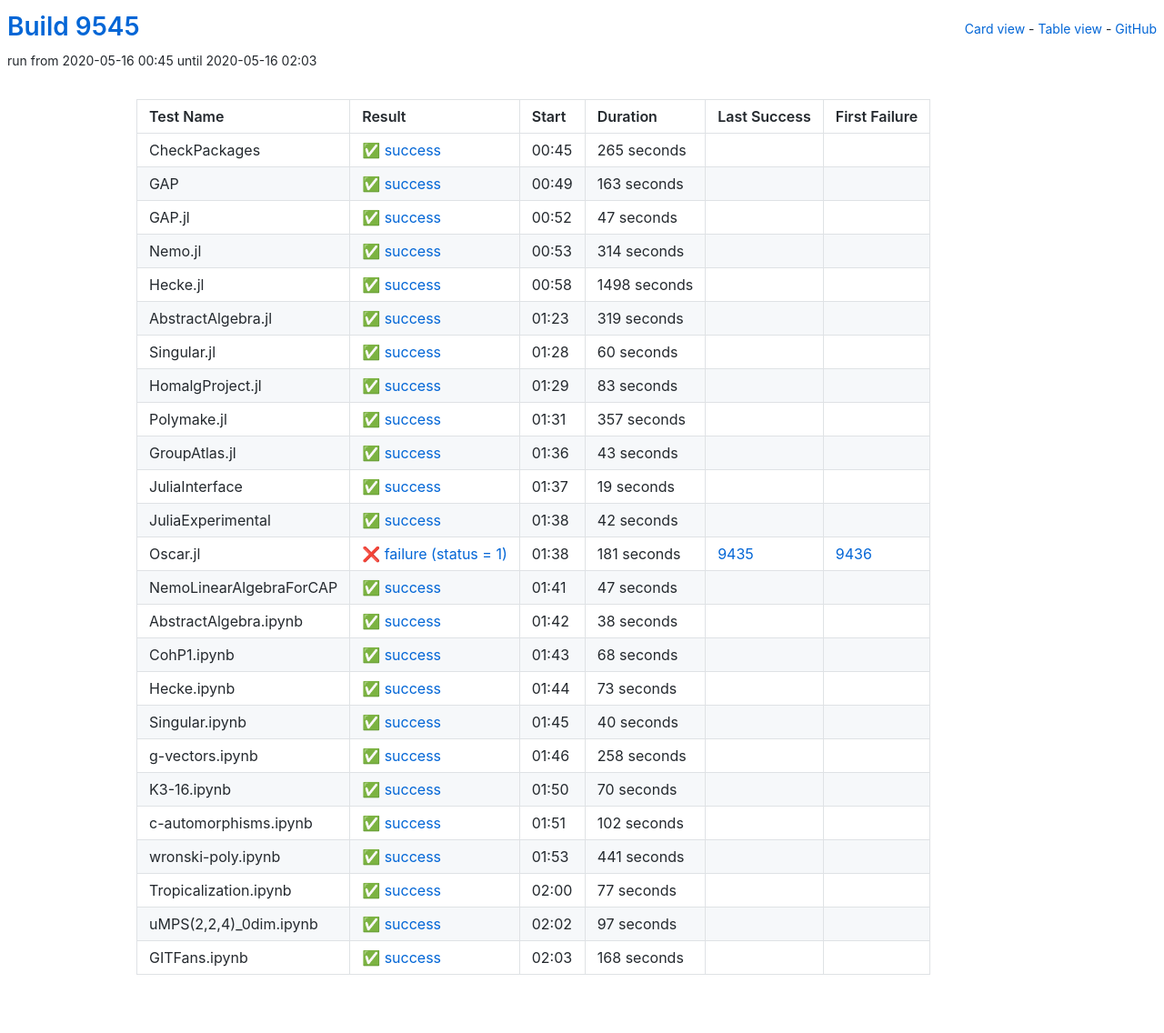
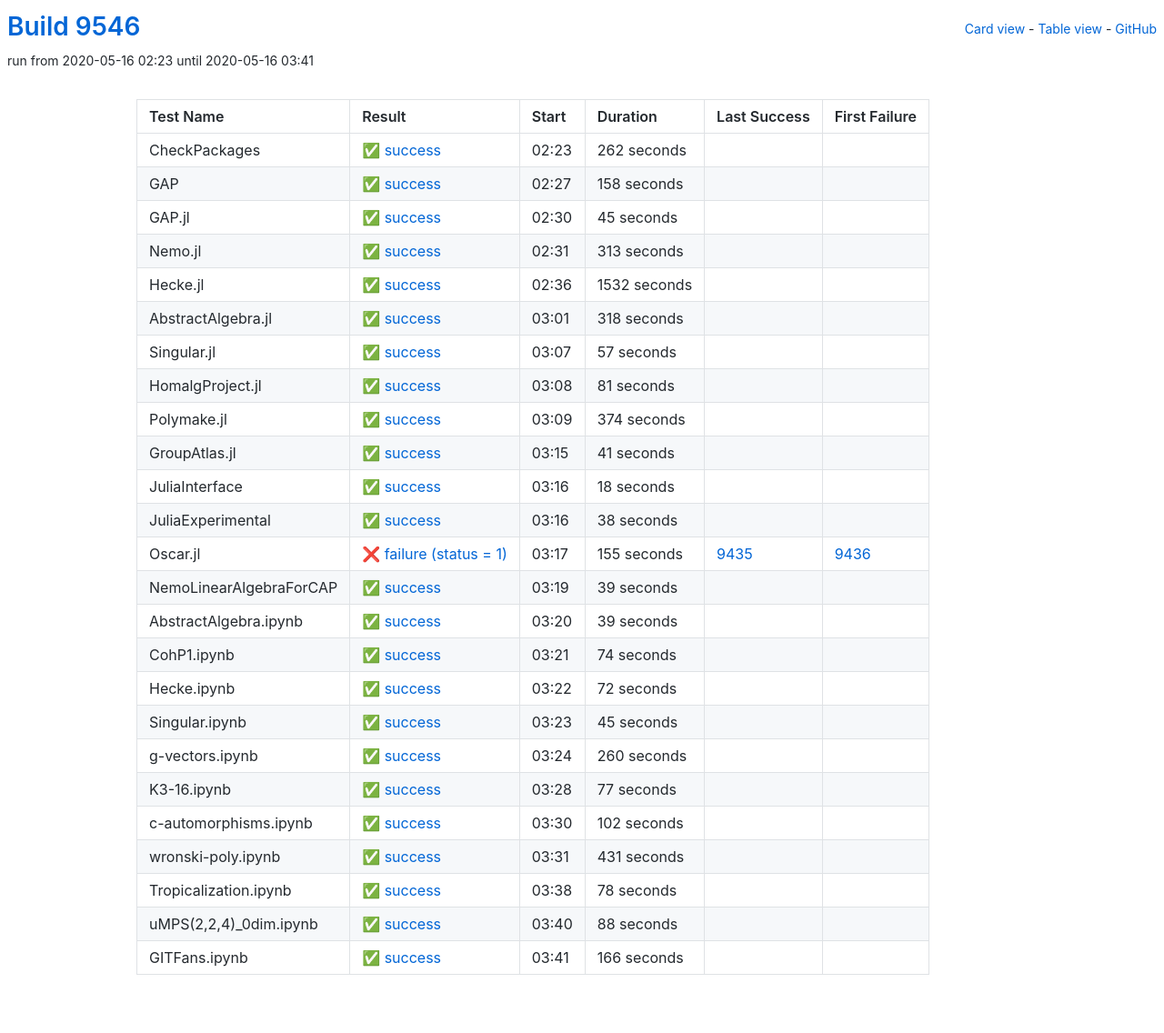
Before and after one commit to oscar-system/oscar-ci-status, a Jekyll site: the page built from table.html, in a window 1280 px wide. Shown: the whole page at 91% size. Built offline with Jekyll 4.4.1, drawn with Linux system fonts in a browser that asks for light colours.

Commit message:
Build 9546

```diff
--- a/_data/ci.yml
+++ b/_data/ci.yml
@@ -1,245 +1,245 @@
-build: 9545
-build_url: https://oscarci.mathematik.uni-kl.de/job/oscar/9545/
+build: 9546
+build_url: https://oscarci.mathematik.uni-kl.de/job/oscar/9546/
 job: oscar
 tests:
-- duration: 265
+- duration: 262
   exitcode: 0
   first_failure: false
   first_failure_url: null
   id: checkpackages
   last_success: false
   last_success_url: null
-  log: https://oscarci.mathematik.uni-kl.de/job/oscar/9545/artifact/logs/build-9545/CheckPackages.log
+  log: https://oscarci.mathematik.uni-kl.de/job/oscar/9546/artifact/logs/build-9546/CheckPackages.log
   name: CheckPackages
-  start: 2020-05-16 00:45
+  start: 2020-05-16 02:23
   status: success
   success: true
-- duration: 163
+- duration: 158
   exitcode: 0
   first_failure: false
   first_failure_url: null
   id: gap
   last_success: false
   last_success_url: null
-  log: https://oscarci.mathematik.uni-kl.de/job/oscar/9545/artifact/logs/build-9545/GAP.log
+  log: https://oscarci.mathematik.uni-kl.de/job/oscar/9546/artifact/logs/build-9546/GAP.log
   name: GAP
-  start: 2020-05-16 00:49
+  start: 2020-05-16 02:27
   status: success
   success: true
-- duration: 47
+- duration: 45
   exitcode: 0
   first_failure: false
   first_failure_url: null
   id: gap-jl
   last_success: false
   last_success_url: null
-  log: https://oscarci.mathematik.uni-kl.de/job/oscar/9545/artifact/logs/build-9545/GAP.jl.log
+  log: https://oscarci.mathematik.uni-kl.de/job/oscar/9546/artifact/logs/build-9546/GAP.jl.log
   name: GAP.jl
-  start: 2020-05-16 00:52
+  start: 2020-05-16 02:30
   status: success
   success: true
-- duration: 314
+- duration: 313
   exitcode: 0
   first_failure: false
   first_failure_url: null
   id: nemo-jl
   last_success: false
   last_success_url: null
-  log: https://oscarci.mathematik.uni-kl.de/job/oscar/9545/artifact/logs/build-9545/Nemo.jl.log
+  log: https://oscarci.mathematik.uni-kl.de/job/oscar/9546/artifact/logs/build-9546/Nemo.jl.log
   name: Nemo.jl
-  start: 2020-05-16 00:53
+  start: 2020-05-16 02:31
   status: success
   success: true
-- duration: 1498
+- duration: 1532
   exitcode: 0
   first_failure: false
   first_failure_url: null
   id: hecke-jl
   last_success: false
   last_success_url: null
-  log: https://oscarci.mathematik.uni-kl.de/job/oscar/9545/artifact/logs/build-9545/Hecke.jl.log
+  log: https://oscarci.mathematik.uni-kl.de/job/oscar/9546/artifact/logs/build-9546/Hecke.jl.log
   name: Hecke.jl
-  start: 2020-05-16 00:58
+  start: 2020-05-16 02:36
   status: success
   success: true
-- duration: 319
+- duration: 318
   exitcode: 0
   first_failure: false
   first_failure_url: null
   id: abstractalgebra-jl
   last_success: false
   last_success_url: null
-  log: https://oscarci.mathematik.uni-kl.de/job/oscar/9545/artifact/logs/build-9545/AbstractAlgebra.jl.log
+  log: https://oscarci.mathematik.uni-kl.de/job/oscar/9546/artifact/logs/build-9546/AbstractAlgebra.jl.log
   name: AbstractAlgebra.jl
-  start: 2020-05-16 01:23
+  start: 2020-05-16 03:01
   status: success
   success: true
-- duration: 60
+- duration: 57
   exitcode: 0
   first_failure: false
   first_failure_url: null
   id: singular-jl
   last_success: false
   last_success_url: null
-  log: https://oscarci.mathematik.uni-kl.de/job/oscar/9545/artifact/logs/build-9545/Singular.jl.log
+  log: https://oscarci.mathematik.uni-kl.de/job/oscar/9546/artifact/logs/build-9546/Singular.jl.log
   name: Singular.jl
-  start: 2020-05-16 01:28
+  start: 2020-05-16 03:07
   status: success
   success: true
-- duration: 83
+- duration: 81
   exitcode: 0
   first_failure: false
   first_failure_url: null
   id: homalgproject-jl
   last_success: false
   last_success_url: null
-  log: https://oscarci.mathematik.uni-kl.de/job/oscar/9545/artifact/logs/build-9545/HomalgProject.jl.log
+  log: https://oscarci.mathematik.uni-kl.de/job/oscar/9546/artifact/logs/build-9546/HomalgProject.jl.log
   name: HomalgProject.jl
-  start: 2020-05-16 01:29
+  start: 2020-05-16 03:08
   status: success
   success: true
-- duration: 357
+- duration: 374
   exitcode: 0
   first_failure: false
   first_failure_url: null
   id: polymake-jl
   last_success: false
   last_success_url: null
-  log: https://oscarci.mathematik.uni-kl.de/job/oscar/9545/artifact/logs/build-9545/Polymake.jl.log
+  log: https://oscarci.mathematik.uni-kl.de/job/oscar/9546/artifact/logs/build-9546/Polymake.jl.log
   name: Polymake.jl
-  start: 2020-05-16 01:31
+  start: 2020-05-16 03:09
   status: success
   success: true
-- duration: 43
+- duration: 41
   exitcode: 0
   first_failure: false
   first_failure_url: null
   id: groupatlas-jl
   last_success: false
   last_success_url: null
-  log: https://oscarci.mathematik.uni-kl.de/job/oscar/9545/artifact/logs/build-9545/GroupAtlas.jl.log
+  log: https://oscarci.mathematik.uni-kl.de/job/oscar/9546/artifact/logs/build-9546/GroupAtlas.jl.log
   name: GroupAtlas.jl
-  start: 2020-05-16 01:36
+  start: 2020-05-16 03:15
   status: success
   success: true
-- duration: 19
+- duration: 18
   exitcode: 0
   first_failure: false
   first_failure_url: null
   id: juliainterface
   last_success: false
   last_success_url: null
-  log: https://oscarci.mathematik.uni-kl.de/job/oscar/9545/artifact/logs/build-9545/JuliaInterface.log
+  log: https://oscarci.mathematik.uni-kl.de/job/oscar/9546/artifact/logs/build-9546/JuliaInterface.log
   name: JuliaInterface
-  start: 2020-05-16 01:37
+  start: 2020-05-16 03:16
   status: success
   success: true
-- duration: 42
+- duration: 38
   exitcode: 0
   first_failure: false
   first_failure_url: null
   id: juliaexperimental
   last_success: false
   last_success_url: null
-  log: https://oscarci.mathematik.uni-kl.de/job/oscar/9545/artifact/logs/build-9545/JuliaExperimental.log
+  log: https://oscarci.mathematik.uni-kl.de/job/oscar/9546/artifact/logs/build-9546/JuliaExperimental.log
   name: JuliaExperimental
-  start: 2020-05-16 01:38
+  start: 2020-05-16 03:16
   status: success
   success: true
-- duration: 181
+- duration: 155
   exitcode: 1
   first_failure: 9436
   first_failure_url: https://oscarci.mathematik.uni-kl.de/job/oscar/9436/
   id: oscar-jl
   last_success: 9435
   last_success_url: https://oscarci.mathematik.uni-kl.de/job/oscar/9435/
-  log: https://oscarci.mathematik.uni-kl.de/job/oscar/9545/artifact/logs/build-9545/Oscar.jl.log
+  log: https://oscarci.mathematik.uni-kl.de/job/oscar/9546/artifact/logs/build-9546/Oscar.jl.log
   name: Oscar.jl
-  start: 2020-05-16 01:38
+  start: 2020-05-16 03:17
   status: failure
   success: false
-- duration: 47
+- duration: 39
   exitcode: 0
   first_failure: false
   first_failure_url: null
   id: nemolinearalgebraforcap
   last_success: false
   last_success_url: null
-  log: https://oscarci.mathematik.uni-kl.de/job/oscar/9545/artifact/logs/build-9545/NemoLinearAlgebraForCAP.log
+  log: https://oscarci.mathematik.uni-kl.de/job/oscar/9546/artifact/logs/build-9546/NemoLinearAlgebraForCAP.log
   name: NemoLinearAlgebraForCAP
-  start: 2020-05-16 01:41
+  start: 2020-05-16 03:19
   status: success
   success: true
-- duration: 38
+- duration: 39
   exitcode: 0
   first_failure: false
   first_failure_url: null
   id: abstractalgebra-ipynb
   last_success: false
   last_success_url: null
-  log: https://oscarci.mathematik.uni-kl.de/job/oscar/9545/artifact/logs/build-9545/AbstractAlgebra.ipynb.log
+  log: https://oscarci.mathematik.uni-kl.de/job/oscar/9546/artifact/logs/build-9546/AbstractAlgebra.ipynb.log
   name: AbstractAlgebra.ipynb
-  start: 2020-05-16 01:42
+  start: 2020-05-16 03:20
   status: success
   success: true
-- duration: 68
+- duration: 74
   exitcode: 0
   first_failure: false
   first_failure_url: null
   id: cohp1-ipynb
   last_success: false
   last_success_url: null
-  log: https://oscarci.mathematik.uni-kl.de/job/oscar/9545/artifact/logs/build-9545/CohP1.ipynb.log
+  log: https://oscarci.mathematik.uni-kl.de/job/oscar/9546/artifact/logs/build-9546/CohP1.ipynb.log
   name: CohP1.ipynb
-  start: 2020-05-16 01:43
+  start: 2020-05-16 03:21
   status: success
   success: true
-- duration: 73
+- duration: 72
   exitcode: 0
   first_failure: false
   first_failure_url: null
   id: hecke-ipynb
   last_success: false
   last_success_url: null
-  log: https://oscarci.mathematik.uni-kl.de/job/oscar/9545/artifact/logs/build-9545/Hecke.ipynb.log
+  log: https://oscarci.mathematik.uni-kl.de/job/oscar/9546/artifact/logs/build-9546/Hecke.ipynb.log
   name: Hecke.ipynb
-  start: 2020-05-16 01:44
+  start: 2020-05-16 03:22
   status: success
   success: true
-- duration: 40
+- duration: 45
   exitcode: 0
   first_failure: false
   first_failure_url: null
   id: singular-ipynb
   last_success: false
   last_success_url: null
-  log: https://oscarci.mathematik.uni-kl.de/job/oscar/9545/artifact/logs/build-9545/Singular.ipynb.log
+  log: https://oscarci.mathematik.uni-kl.de/job/oscar/9546/artifact/logs/build-9546/Singular.ipynb.log
   name: Singular.ipynb
-  start: 2020-05-16 01:45
+  start: 2020-05-16 03:23
   status: success
   success: true
-- duration: 258
+- duration: 260
   exitcode: 0
   first_failure: false
   first_failure_url: null
   id: g-vectors-ipynb
   last_success: false
   last_success_url: null
-  log: https://oscarci.mathematik.uni-kl.de/job/oscar/9545/artifact/logs/build-9545/g-vectors.ipynb.log
+  log: https://oscarci.mathematik.uni-kl.de/job/oscar/9546/artifact/logs/build-9546/g-vectors.ipynb.log
   name: g-vectors.ipynb
-  start: 2020-05-16 01:46
+  start: 2020-05-16 03:24
   status: success
   success: true
-- duration: 70
+- duration: 77
   exitcode: 0
   first_failure: false
   first_failure_url: null
   id: k3-16-ipynb
   last_success: false
   last_success_url: null
-  log: https://oscarci.mathematik.uni-kl.de/job/oscar/9545/artifact/logs/build-9545/K3-16.ipynb.log
+  log: https://oscarci.mathematik.uni-kl.de/job/oscar/9546/artifact/logs/build-9546/K3-16.ipynb.log
   name: K3-16.ipynb
-  start: 2020-05-16 01:50
+  start: 2020-05-16 03:28
   status: success
   success: true
 - duration: 102
@@ -249,56 +249,56 @@ tests:
   id: c-automorphisms-ipynb
   last_success: false
   last_success_url: null
-  log: https://oscarci.mathematik.uni-kl.de/job/oscar/9545/artifact/logs/build-9545/c-automorphisms.ipynb.log
+  log: https://oscarci.mathematik.uni-kl.de/job/oscar/9546/artifact/logs/build-9546/c-automorphisms.ipynb.log
   name: c-automorphisms.ipynb
-  start: 2020-05-16 01:51
+  start: 2020-05-16 03:30
   status: success
   success: true
-- duration: 441
+- duration: 431
   exitcode: 0
   first_failure: false
   first_failure_url: null
   id: wronski-poly-ipynb
   last_success: false
   last_success_url: null
-  log: https://oscarci.mathematik.uni-kl.de/job/oscar/9545/artifact/logs/build-9545/wronski-poly.ipynb.log
+  log: https://oscarci.mathematik.uni-kl.de/job/oscar/9546/artifact/logs/build-9546/wronski-poly.ipynb.log
   name: wronski-poly.ipynb
-  start: 2020-05-16 01:53
+  start: 2020-05-16 03:31
   status: success
   success: true
-- duration: 77
+- duration: 78
   exitcode: 0
   first_failure: false
   first_failure_url: null
   id: tropicalization-ipynb
   last_success: false
   last_success_url: null
-  log: https://oscarci.mathematik.uni-kl.de/job/oscar/9545/artifact/logs/build-9545/Tropicalization.ipynb.log
+  log: https://oscarci.mathematik.uni-kl.de/job/oscar/9546/artifact/logs/build-9546/Tropicalization.ipynb.log
   name: Tropicalization.ipynb
-  start: 2020-05-16 02:00
+  start: 2020-05-16 03:38
   status: success
   success: true
-- duration: 97
+- duration: 88
   exitcode: 0
   first_failure: false
   first_failure_url: null
   id: umps-2-2-4-0dim-ipynb
   last_success: false
   last_success_url: null
-  log: https://oscarci.mathematik.uni-kl.de/job/oscar/9545/artifact/logs/build-9545/uMPS-2-2-4-_0dim.ipynb.log
+  log: https://oscarci.mathematik.uni-kl.de/job/oscar/9546/artifact/logs/build-9546/uMPS-2-2-4-_0dim.ipynb.log
   name: uMPS(2,2,4)_0dim.ipynb
-  start: 2020-05-16 02:02
+  start: 2020-05-16 03:40
   status: success
   success: true
-- duration: 168
+- duration: 166
   exitcode: 0
   first_failure: false
   first_failure_url: null
   id: gitfans-ipynb
   last_success: false
   last_success_url: null
-  log: https://oscarci.mathematik.uni-kl.de/job/oscar/9545/artifact/logs/build-9545/GITFans.ipynb.log
+  log: https://oscarci.mathematik.uni-kl.de/job/oscar/9546/artifact/logs/build-9546/GITFans.ipynb.log
   name: GITFans.ipynb
-  start: 2020-05-16 02:03
+  start: 2020-05-16 03:41
   status: success
   success: true
```
Also changed, not shown: README.md.
